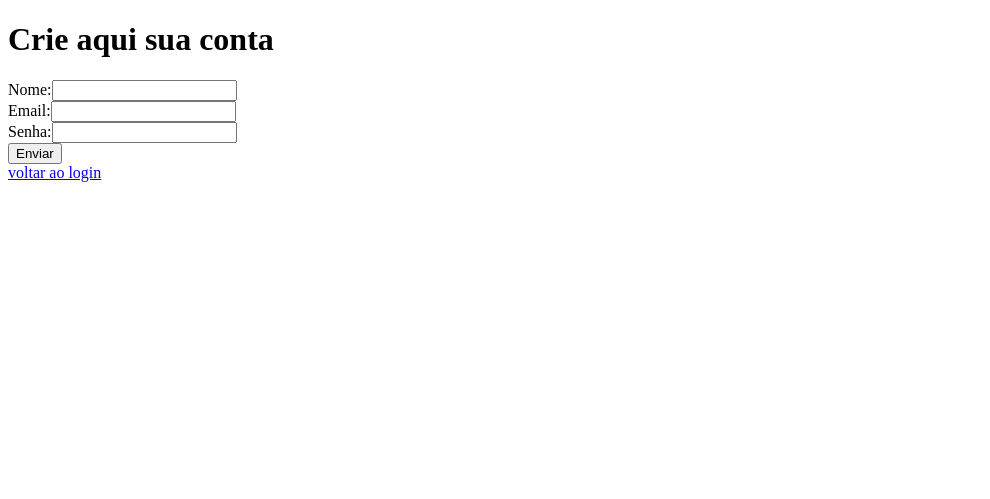
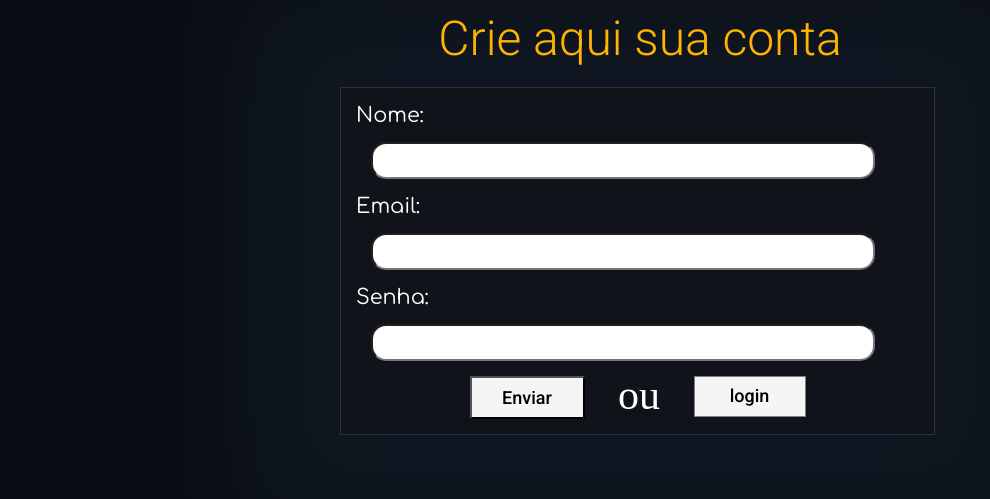
Before and after one commit to FabricioNascimentop/SiteLogin, a Flask app: a page that uses templates/cria_conta.html in a window 1280 px wide. Shown: the top 499 px of the page, without its empty margins (0-990 px from the left). Run offline with Flask 3, Linux system fonts and the light colour scheme.

Commit message:
finalização das css no login
ironicamente no "site" em si eu n fiz quase nada mas aí é pq n me deu na telha

```diff
--- a/static/style.css
+++ b/static/style.css
@@ -21,7 +21,7 @@ h1#inicio_h1{
     padding: 25px;
     background-color: rgb(245, 245, 245,0.5);
 }
-h1#login_h1{
+h1.conta_h1{
     color: var(--cor-letra-amarelo);
     font-family: 'Roboto', sans-serif;
     font-weight: 350;
@@ -107,7 +107,7 @@ svg{
     margin-left: calc(50% - 100px);
     margin-top: 0.5px;
 }
-div#formulario{
+div.conta_formulario{
     border: 1px solid rgba(100, 140, 200,0.25);
     box-shadow: 0px 0px 100px 100px rgb(100, 140, 200,0.075);
     margin-left: calc(50% - (50px + (500px/2)));
@@ -127,7 +127,7 @@ input{
     margin: 15px;
     border-radius: 15px;
 }
-button.login_button{
+button.conta_button{
     padding: 8px;
     width: 115px;
     background-color: whitesmoke;
@@ -135,7 +135,7 @@ button.login_button{
     font-size: 18px;
     font-weight: 500;
 }
-a#login_a_bostao{
+a.conta_a_bostao{
     text-decoration: none;
     text-align: center;
     color: black;
@@ -154,12 +154,6 @@ background-color: rgba(172, 255, 47, 0.1);
 text-align: center;
 animation-duration: 1s;
 }
-p#login_p{
-    text-align: center;
-    color: white;
-    font-family: 'Comfortaa', cursive;
-
-}
 div#criaconta{
     background-color: white;
     width: 100px;
@@ -170,12 +164,17 @@ div#criaconta{
     margin: 15px;
     text-align: center;
 }
-div#login_button_div{
+div.conta_button_div{
     display: flex;
     justify-content: space-evenly;
 }
-div#login_button_div>p{
-    font-size: 30px;
+div.conta_button_div>p{
+    font-size: 42px;
     margin-left: -80px;
     margin-right: -80px;
+    margin-top: -5px;
+    color:white;
 }
+main#site_main > h1{
+    text-align: center;
+}
--- a/templates/cria_conta.html
+++ b/templates/cria_conta.html
@@ -4,9 +4,11 @@
     <meta charset="UTF-8">
     <meta name="viewport" content="width=device-width, initial-scale=1.0">
     <title>Document</title>
+    <link rel="stylesheet" href="../static/style.css">
 </head>
 <body>
-    <h1>Crie aqui sua conta</h1>
+    <h1 class="conta_h1">Crie aqui sua conta</h1>
+    <div class="conta_formulario">
         <form action="/autenticar conta" method="post">
             <label>Nome:<input type="text" name="Nomecriarconta"></label>
             <br>
@@ -14,9 +16,13 @@
             <br>
             <label>Senha:<input type="text" name="Senhacriaconta"></label>
             <br>
-        <button type="submit">Enviar</button>
+            <div class="conta_button_div">
+                <button type="submit" class="conta_button">Enviar</button>
+                <p>ou</p>
+                <a href="/login" class="conta_a_bostao">login</a>
+            </div>
         </form>
-    <a href="/login">voltar ao login</a>
+    </div>
     {% with messages = get_flashed_messages() %}
         {% if messages %}
             {% for message in messages %}
```
Also changed, not shown: templates/login.html (+6 -6 lines). Lines whose indentation alone changed are shown as unchanged.
